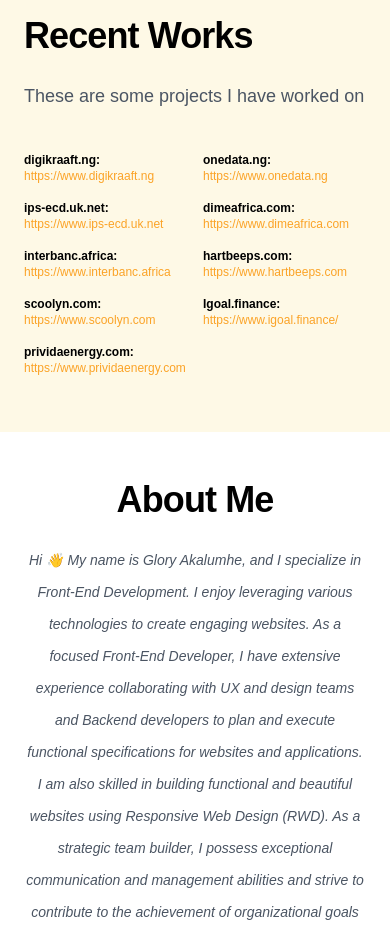
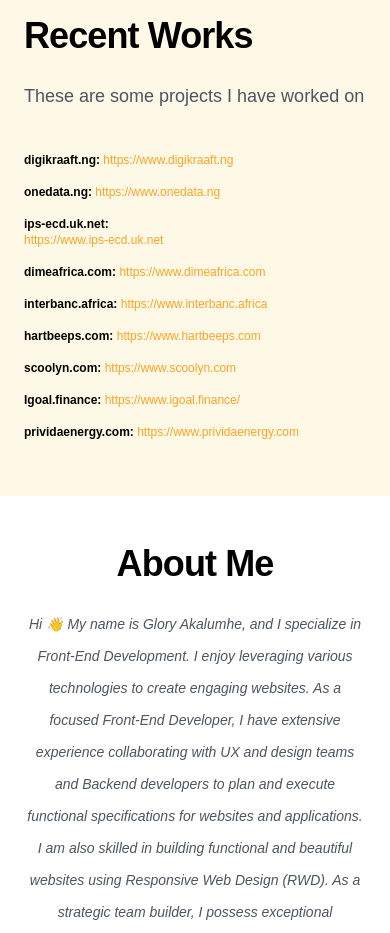
Before and after one commit to Olohimai/gloryakalumhe-dev, a React (Create React App) app: page / in a window 390 px wide. Shown: the part 1960-2893 px from the top of the page. Built offline with nearby package versions, Linux system fonts and the light colour scheme.

Commit message:
made some design changes in the project section

```diff
--- a/src/components/Project.jsx
+++ b/src/components/Project.jsx
@@ -6,7 +6,7 @@
             <div className='px-6 lg:px-8 py-10 mx-auto max-w-6xl md:max-w-7xl md:text-center'>
                 <h2 className='text-4xl font-bold tracking-tight text-black'>Recent Works  </h2>
                 <p className='mx-auto my-6 max-w-xl text-lg leading-8 text-gray-600 font-medium'>These are some projects I have worked on</p>
-                <ul className="py-4 grid grid-cols-2 lg:grid-cols-4 lg:gap-8 gap-4 text-xs lg:text-base ">
+                <ul className="py-4 grid grid-cols-1 lg:grid-cols-4 lg:gap-8 gap-4 text-xs lg:text-base ">
                     <li className='font-semibold'>digikraaft.ng: <span className='font-medium text-yellow-200'><a href='https://www.digikraaft.ng' className='cursor-pointer'>https://www.digikraaft.ng</a></span>
                     </li>
                     <li className='font-semibold'>onedata.ng: <span className='font-medium text-yellow-200'><a href='https://www.onedata.ng' className='cursor-pointer'>https://www.onedata.ng</a></span>
```
